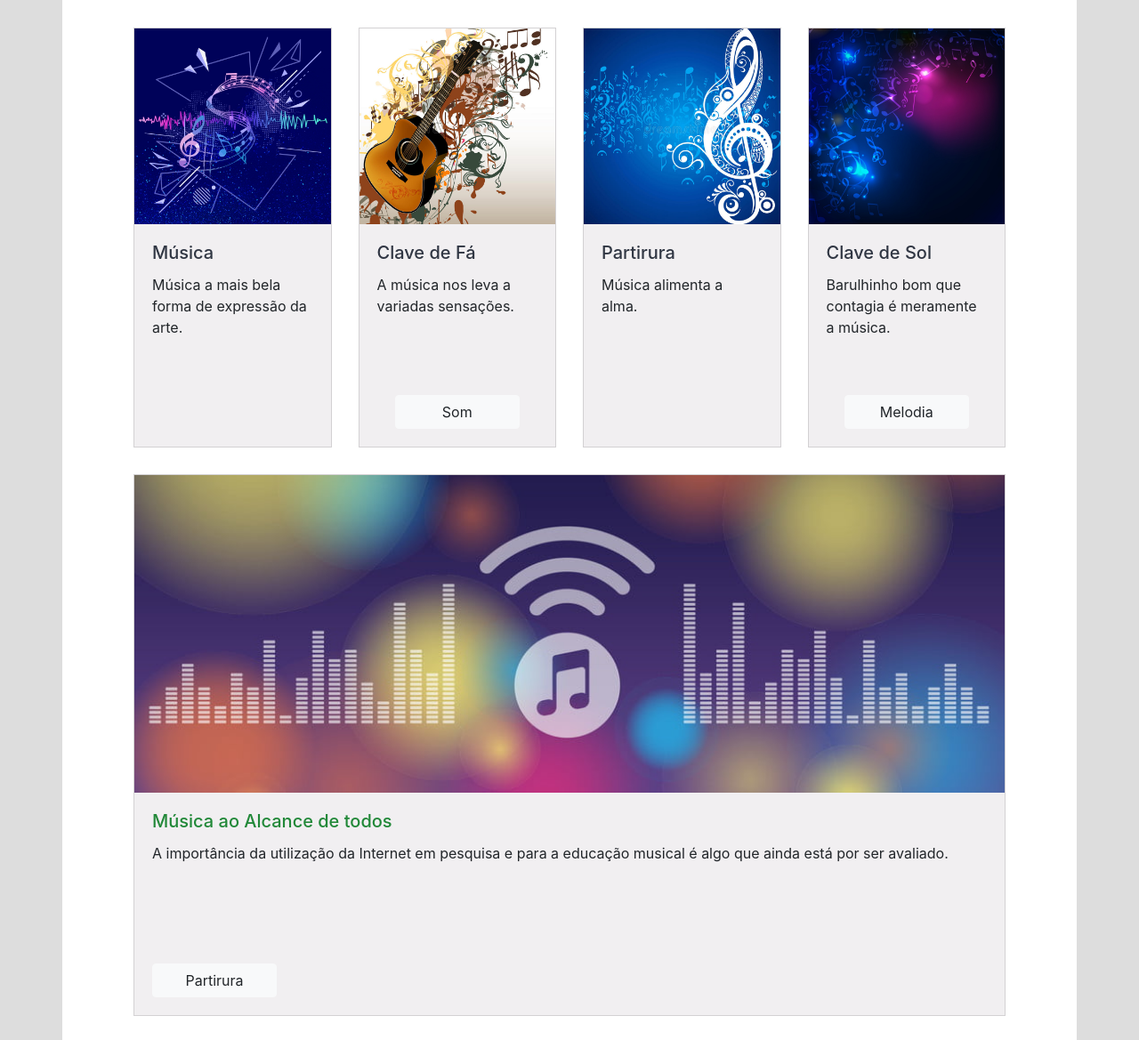
After one commit to VeronikaRJ/onepage, a PHP site: page /onepage/index.php in a window 1280 px wide. The commit adds this page. Shown: the part 1958-3127 px from the top of the page at 89% size. Run offline with PHP 8.4, Linux system fonts and the light colour scheme.

Commit message:
Atualizacao Php
Passando o código para PHP

```diff
--- a/assets/css/style.css
+++ b/assets/css/style.css
@@ -35,19 +35,19 @@ body {
 
 .jumbotron1 {
     height: 250px;
-    background-image: url(D:/Cursos/onepage/assets/images/banner01.jpg);
+    background-image: url(<?=$base;?>/assets/images/banner01.jpg);
 }
 
 .jumbotron2 {
     height: 250px;
-    background-image: url(D:/Cursos/onepage/assets/images/wallpaper11.jpg);
+    background-image: url(<?=$base;?>/assets/images/wallpaper11.jpg);
 }
 
 .jumbotronform {
     display: flex;
     flex-direction: column;
     justify-content: center;
-    background-image: url(D:/Cursos/onepage/assets/images/wallpaper03-opaco.png);
+    background-image: url(<?=$base;?>/assets/images/wallpaper03-opaco.png);
     height: 750px;
     margin-bottom: 0px !important;
     border-radius: 0% !important;
--- /dev/null
+++ b/config.php
@@ -0,0 +1,8 @@
+<?php
+session_start();
+$base = 'http://localhost/onepage';
+
+$db_name = 'onepage';
+$db_host = 'localhost';
+$db_user = 'root';
+$db_pass = '';
--- /dev/null
+++ b/index.php
@@ -0,0 +1,373 @@
+<?php
+require "config.php"
+?>
+<!DOCTYPE html>
+<html lang="pt-br">
+<head>
+    <meta charset="UTF-8">
+    <meta name="viewport" content="width=device-width, initial-scale=1.0, shrink-to-fit=no">
+
+    <title>One Page</title>
+
+    <link rel="stylesheet" href="<?=$base;?>/assets/css/style.css"/>
+    <link rel="stylesheet" href="<?=$base;?>/assets/css/bootstrap.css"/>
+
+</head>
+<body>
+
+        <div class="container">
+            <nav class="nav justify-content-center">
+                <button class="btn btn-light btn-sm">Homepage</button>
+                <button class="btn btn-light btn-sm">About Us</button>
+                <button class="btn btn-light btn-sm">Services</button>
+                <button class="btn btn-light btn-sm">Contact</button>
+                <button class="btn btn-light btn-sm">External</button>
+            </nav>
+
+            <nav class="navbar navbar-expand-lg navbar-dark">
+                <button class="navbar-toggler" data-toggle="collapse" data-target="#navbarMenu">
+                    <span class="navbar-toggler-icon"></span>
+                </button>
+                <div class="navbar-collapse collapse" id="navbarMenu">
+
+                    <div class="navbar-nav">
+                        <a href="#" class="nav-item nav-link active">Link1</a>
+                        <a href="#" class="nav-item nav-link">Link2</a>
+                        <a href="#" class="nav-item nav-link">Link3</a>
+                        <a href="#" class="nav-item nav-link">Link4</a>
+                    </div>
+
+                </div>
+            </nav>
+
+            <div class="jumbotron jumbotron-fluid jumbotron1">
+                    <div class="d-flex flex-column align-items-center">
+                        <h1>AZIMUTH</h1>
+                        <h5>Linha do Horizonte</h5>
+                    </div>
+            </div>
+
+            <div class="card-deck card-deck-1">
+                <div class="card">
+                    <img src="<?=$base;?>/assets/images/instrumentos01.jpg" class="card-img-top" alt="...">
+                    <div class="card-body">
+                        <h5 class="card-title" style="color: #218838;">Partitura</h5>
+                        <p class="card-text">Aquilo qua a gente não sabe ler, mas que é muito bonitinho.</p>
+                        <div class="d-flex flex-row justify-content-center">
+                            <a href="#" class="btn btn-success">Partirura</a>
+                        </div>
+                    </div>
+                </div>
+
+                <div class="card">
+                    <img src="<?=$base;?>/assets/images/instrumentos11.jpg" class="card-img-top" alt="...">
+                    <div class="card-body">
+                        <h5 class="card-title" style="color: #0069D9;">Melodia</h5>
+                        <p class="card-text">Um somzinho do barulho, que tenha uma linda hamonia. </p>
+                        <div class="d-flex flex-row justify-content-center">
+                            <a href="#" class="btn btn-primary">Melodia</a>
+                        </div>
+                    </div>
+                </div>
+
+                <div class="card">
+                    <img src="<?=$base;?>/assets/images/instrumentos12.jpg" class="card-img-top" alt="...">
+                    <div class="card-body">
+                        <h5 class="card-title" style="color: #CD2737;">Notas Musicais</h5>
+                        <p class="card-text">Dó Ré Mi Fá Sol Lá Si e voltamos ao Dó.</p>
+                        <div class="d-flex flex-row justify-content-center">
+                            <a href="#" class="btn btn-danger">Notas Musicais</a>
+                        </div>
+                    </div>
+                </div>
+            </div>
+            <div class="card-deck card-deck-1-12">
+                <div class="col-12">
+                    <div class="card">
+                        <img src="<?=$base;?>/assets/images/instrumentos01.jpg" class="card-img-top" alt="...">
+                        <div class="card-body">
+                            <h5 class="card-title" style="color: #218838;">Partitura</h5>
+                            <p class="card-text">Aquilo qua a gente não sabe ler, mas que é muito bonitinho.</p>
+                            <div class="d-flex flex-row justify-content-center">
+                                <a href="#" class="btn btn-success">Partirura</a>
+                            </div>
+                        </div>
+                    </div>
+                </div>
+
+                <div class="col-12">
+                    <div class="card">
+                        <img src="<?=$base;?>/assets/images/instrumentos11.jpg" class="card-img-top" alt="...">
+                        <div class="card-body">
+                            <h5 class="card-title" style="color: #0069D9;">Melodia</h5>
+                            <p class="card-text">Um somzinho do barulho, que tenha uma linda hamonia. </p>
+                            <div class="d-flex flex-row justify-content-center">
+                                <a href="#" class="btn btn-primary">Melodia</a>
+                            </div>
+                        </div>
+                    </div>
+                </div>
+
+                <div class="col-12">
+                    <div class="card">
+                        <img src="<?=$base;?>/assets/images/instrumentos12.jpg" class="card-img-top" alt="...">
+                        <div class="card-body">
+                            <h5 class="card-title" style="color: #CD2737;">Notas Musicais</h5>
+                            <p class="card-text">Dó Ré Mi Fá Sol Lá Si e voltamos ao Dó.</p>
+                            <div class="d-flex flex-row justify-content-center">
+                                <a href="#" class="btn btn-danger">Notas Musicais</a>
+                            </div>
+                        </div>
+                    </div>
+                </div>
+            </div>
+
+            <div class="card-deck card-deck-2">
+                <div class="card">
+                    <img src="<?=$base;?>/assets/images/music02.jpg" class="card-img-top" alt="...">
+                    <div class="card-body">
+                        <h5 class="card-title" style="color: #303643;">Música e Arte</h5>
+                        <p class="card-text">Através da música encontramos o nosso despertar.</p>
+                    </div>
+                </div>
+
+                <div class="card">
+                    <img src="<?=$base;?>/assets/images/music05.jpg" class="card-img-top" alt="...">
+                    <div class="card-body">
+                        <h5 class="card-title" style="color: #303643;">Arte é música</h5>
+                        <p class="card-text">A arte expressada pela música faz com que viagemos por várias sensações.</p>
+                        <div class="d-flex flex-row-reverse bd-highlight">
+                            <a href="#" class="btn btn-light">Melodia</a>
+                        </div>
+                    </div>
+                </div>
+            </div>
+
+            <div class="card-deck card-deck-2-12">
+                <div class="col-12">
+                    <div class="card">
+                        <img src="<?=$base;?>/assets/images/music02.jpg" class="card-img-top" alt="...">
+                        <div class="card-body">
+                            <h5 class="card-title" style="color: #303643;">Música e Arte</h5>
+                            <p class="card-text">Através da música encontramos o nosso despertar.</p>
+                        </div>
+                    </div>
+                </div>
+
+                <div class="col-12">
+                    <div class="card">
+                        <img src="<?=$base;?>/assets/images/music05.jpg" class="card-img-top" alt="...">
+                        <div class="card-body">
+                            <h5 class="card-title" style="color: #303643;">Arte é música</h5>
+                            <p class="card-text">A arte expressada pela música faz com que viagemos por várias sensações.</p>
+                            <div class="d-flex flex-row-reverse bd-highlight">
+                                <a href="#" class="btn btn-light">Melodia</a>
+                            </div>
+                        </div>
+                    </div>
+                </div>
+            </div>
+
+            <div class="jumbotron jumbotron-fluid jumbotron2">
+                <div class="d-flex flex-column align-items-center">
+                    <h1>EROS RAMAZOTTI</h1>
+                    <h5>Musica E'</h5>
+                </div>
+            </div>
+
+            <div class="card-deck card-deck-3">
+                <div class="card">
+                    <img src="<?=$base;?>/assets/images/music05.jpg" class="card-img-top" alt="...">
+                    <div class="card-body">
+                        <h5 class="card-title" style="color: #303643;">Música</h5>
+                        <p class="card-text">Música a mais bela forma de expressão da arte.</p>
+                    </div>
+                </div>
+
+                <div class="card">
+                    <img src="<?=$base;?>/assets/images/music02.jpg" class="card-img-top" alt="...">
+                    <div class="card-body">
+                        <h5 class="card-title" style="color: #303643;">Clave de Fá</h5>
+                        <p class="card-text">A música nos leva a variadas sensações.</p>
+                        <div class="d-flex flex-row justify-content-center">
+                            <a href="#" class="btn btn-light">Som</a>
+                        </div>
+                    </div>
+                </div>
+
+                <div class="card">
+                    <img src="<?=$base;?>/assets/images/music06.jpg" class="card-img-top" alt="...">
+                    <div class="card-body">
+                        <h5 class="card-title" style="color: #303643;">Partirura</h5>
+                        <p class="card-text">Música alimenta a alma.</p>
+                    </div>
+                </div>
+
+                <div class="card">
+                    <img src="<?=$base;?>/assets/images/music04.jpg" class="card-img-top" alt="...">
+                    <div class="card-body">
+                        <h5 class="card-title" style="color: #303643;">Clave de Sol</h5>
+                        <p class="card-text">Barulhinho bom que contagia é meramente a música.</p>
+                        <div class="d-flex flex-row justify-content-center">
+                            <a href="#" class="btn btn-light">Melodia</a>
+                        </div>
+                    </div>
+                </div>
+            </div>
+
+            <div class="card-deck card-deck-3-12">
+                <div class="col-12">
+                    <div class="card">
+                        <img src="<?=$base;?>/assets/images/music05.jpg" class="card-img-top" alt="...">
+                        <div class="card-body">
+                            <h5 class="card-title" style="color: #303643;">Música</h5>
+                            <p class="card-text">Música a mais bela forma de expressão da arte.</p>
+                        </div>
+                    </div>
+                </div>
+
+                <div class="col-12">
+                    <div class="card">
+                        <img src="<?=$base;?>/assets/images/music02.jpg" class="card-img-top" alt="...">
+                        <div class="card-body">
+                            <h5 class="card-title" style="color: #303643;">Clave de Fá</h5>
+                            <p class="card-text">A música nos leva a variadas sensações.</p>
+                            <div class="d-flex flex-row justify-content-center">
+                                <a href="#" class="btn btn-light">Som</a>
+                            </div>
+                        </div>
+                    </div>
+                </div>
+
+                <div class="col-12">
+                    <div class="card">
+                        <img src="<?=$base;?>/assets/images/music06.jpg" class="card-img-top" alt="...">
+                        <div class="card-body">
+                            <h5 class="card-title" style="color: #303643;">Partirura</h5>
+                            <p class="card-text">Música alimenta a alma.</p>
+                        </div>
+                    </div>
+                </div>
+
+                <div class="col-12">
+                    <div class="card">
+                        <img src="<?=$base;?>/assets/images/music04.jpg" class="card-img-top" alt="...">
+                        <div class="card-body">
+                            <h5 class="card-title" style="color: #303643;">Clave de Sol</h5>
+                            <p class="card-text">Barulhinho bom que contagia é meramente a música.</p>
+                            <div class="d-flex flex-row justify-content-center">
+                                <a href="#" class="btn btn-light">Melodia</a>
+                            </div>
+                        </div>
+                    </div>
+                </div>
+            </div>
+
+            <div class="card-deck card-deck-3-1-2">
+                <div class="card">
+                    <img src="<?=$base;?>/assets/images/music05.jpg" class="card-img-top" alt="...">
+                    <div class="card-body">
+                        <h5 class="card-title" style="color: #303643;">Música</h5>
+                        <p class="card-text">Música a mais bela forma de expressão da arte.</p>
+                    </div>
+                </div>
+
+                <div class="card">
+                    <img src="<?=$base;?>/assets/images/music02.jpg" class="card-img-top" alt="...">
+                    <div class="card-body">
+                        <h5 class="card-title" style="color: #303643;">Clave de Fá</h5>
+                        <p class="card-text">A música nos leva a variadas sensações.</p>
+                        <div class="d-flex flex-row justify-content-center">
+                            <a href="#" class="btn btn-light">Som</a>
+                        </div>
+                    </div>
+                </div>
+            </div>
+
+            <div class="card-deck card-deck-3-2-2">
+                <div class="card">
+                    <img src="<?=$base;?>/assets/images/music06.jpg" class="card-img-top" alt="...">
+                    <div class="card-body">
+                        <h5 class="card-title" style="color: #303643;">Partirura</h5>
+                        <p class="card-text">Música alimenta a alma.</p>
+                    </div>
+                </div>
+
+                <div class="card">
+                    <img src="<?=$base;?>/assets/images/music04.jpg" class="card-img-top" alt="...">
+                    <div class="card-body">
+                        <h5 class="card-title" style="color: #303643;">Clave de Sol</h5>
+                        <p class="card-text">Barulhinho bom que contagia é meramente a música.</p>
+                        <div class="d-flex flex-row justify-content-center">
+                            <a href="#" class="btn btn-light">Melodia</a>
+                        </div>
+                    </div>
+                </div>
+            </div>
+
+            <div class="card-deck card-deck-4">
+                <div class="card">
+                    <img src="<?=$base;?>/assets/images/musicwiffi.jpg" class="card-img-top" alt="...">
+                    <div class="card-body">
+                        <h5 class="card-title" style="color: #218838;">Música ao Alcance de todos</h5>
+                        <p class="card-text">
+                            A importância da utilização da Internet em pesquisa e para a educação musical é
+                            algo que ainda está por ser avaliado.
+                        </p>
+                        <div class="d-flex flex-row">
+                            <a href="#" class="btn btn-light">Partirura</a>
+                        </div>
+                    </div>
+                </div>
+            </div>
+
+            <div class="jumbotron jumbotronform">
+                <div class="d-flex flex-column align-items-center">
+                    <h1>CONTATOS</h1>
+                    <div class="d-flex flex-column align-items-center jcontent">
+                        <div class="col-12">
+                            <h6 class="text-center">Não deixe pra amanhã, entre em contato agora e seja feliz.
+                                Não sei o que dizer. Mas você pode falar tudo que terei o prazer de escutar.
+                                Ainda falta algumas linhas para eu poder testar direito. Mas não sei mais o
+                                que escrever.
+                            </h6>
+                        </div>
+                        <form method="POST">
+                            <div class="form-group">
+                                <div class="col-input">
+                                    <input class="form-control" type="text" placeholder="Nome">
+                                    <input class="form-control" type="email" placeholder="E-mail">
+                                    <input class="form-control" type="text" placeholder="Subject">
+                                </div>
+                                <div class="col-textarea">
+                                    <textarea class="form-control" placeholder="Digite sua mensagem aqui..."></textarea>
+                                    <a href="#" class="btn btn-light" >Enviar</a>
+                                </div>
+                            </div>
+                        </form>
+                    </div>
+                </div>
+            </div>
+
+        </div>
+
+        <footer>
+
+            <div class="container footer1">
+                <h4 class="text-center">Pansador do Dia</h4>
+                <p class="text-center">
+                    "Não morre aquele que deixou na terra a melodia <br/>de seu cântico na música de seus versos."<br/>
+                    - Cora Coralina -
+                </p>
+            </div>
+
+            <div class="container footer2">
+                <p class="text-center">copyright © 2020 - Exercício feito por uma Aprendiz </p>
+            </div>
+
+        </footer>
+
+    <script src="<?=$base;?>/assets/js/jquery-3.5.1.min.js"></script>
+    <script src="<?=$base;?>/assets/js/bootstrap.bundle.js"></script>
+</body>
+</html>
```
Also changed, not shown: __MODELO/index.html (renamed from index.html).
